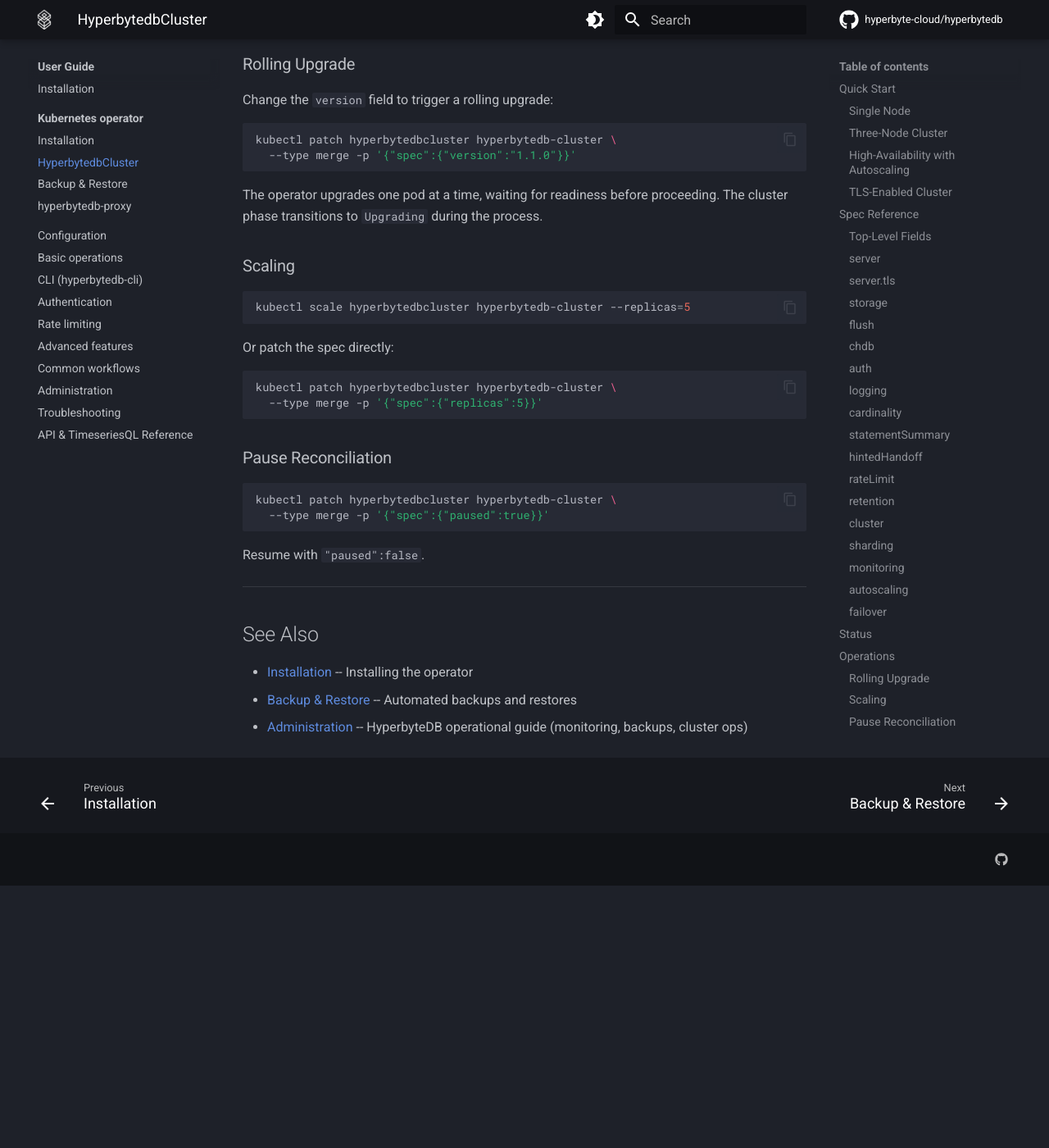
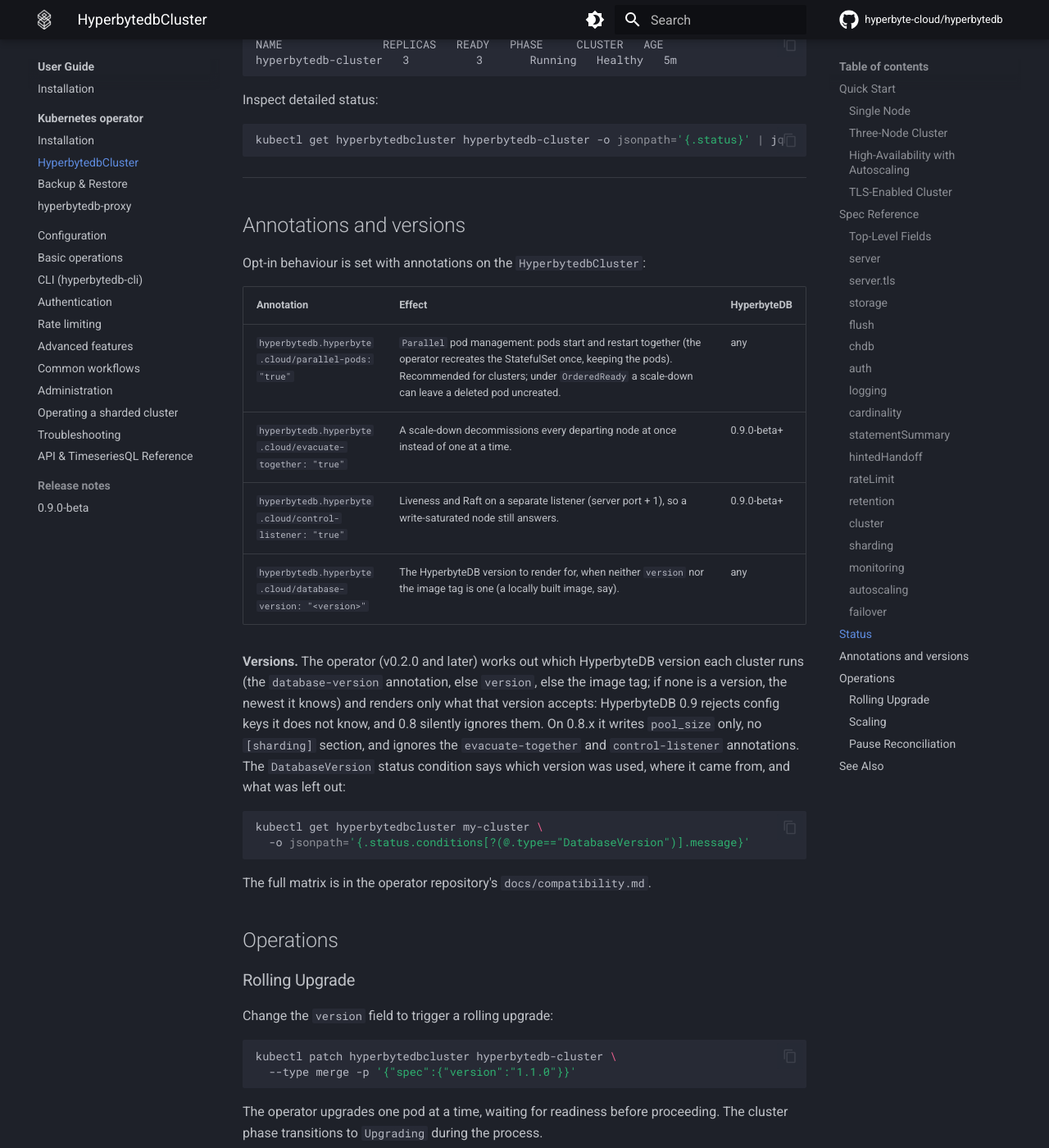
Before and after one commit to hyperbyte-cloud/hyperbytedb, an MkDocs documentation site: the page built from docs/user-guide/operator/cluster.md, in a window 1280 px wide and 1400 px high, scrolled down 12576 px. Shown: the whole window at 82% size. Built offline with MkDocs 1.6.1 and Material for MkDocs 9.7.7, drawn with Linux system fonts in a browser that asks for light colours; comment, search, counter and statistics services are not loaded; before the commit the page ends 13656 px from its top, so only the background shows below that; some of the changed text lies outside the part shown.

Commit message:
docs: 0.9.0-beta release notes, operator versions, runtime settings
Release notes for 0.9.0-beta (highlights, upgrading from 0.8.x, known
limits). The HyperbytedbCluster page documents the three chDB pool fields
and how they render per HyperbyteDB version, the operator annotations,
and the DatabaseVersion condition. Administration covers SET and SHOW
SETTINGS. The operating guide and release notes are in the nav.

````diff
--- a/docs/user-guide/operator/cluster.md
+++ b/docs/user-guide/operator/cluster.md
@@ -38,7 +38,7 @@
 spec:
   replicas: 5
   image: hyperbytedb:latest
-  version: "0.8.3"
+  version: "0.9.0-beta"
   server:
     port: 8086
     requestTimeoutSecs: 60
@@ -132,7 +132,7 @@
 spec:
   replicas: 3
   image: hyperbytedb:latest
-  version: "0.8.3"
+  version: "0.9.0-beta"
   server:
     port: 8086
     tls:
@@ -233,7 +233,13 @@
 | Field | Type | Default | Description |
 |-------|------|---------|-------------|
 | `sessionDataPath` | string | | chDB session data directory (embedded MergeTree storage) |
-| `poolSize` | int32 | `1` | Number of chDB connections to the same session data path. Clamped to 1–32. Set `server.maxConcurrentQueries` ≥ `poolSize` for best overlap. |
+| `queryPoolSize` | int32 | | chDB connections for queries. Unset on HyperbyteDB 0.9.0-beta and later: the database uses one per CPU of the pod's limit, plus one, and `SET query_pool_size = <n>` changes it at run time. |
+| `writePoolSize` | int32 | `1` when no pool field is set | chDB connections for ingest and flush. |
+| `poolSize` | int32 | | Legacy: one size for both pools, when the other two are unset. HyperbyteDB 0.8.x has only this one (the operator writes `poolSize`, else `queryPoolSize`, else 1). |
+
+Set `server.maxConcurrentQueries` ≥ the query pool for best overlap. A
+larger query pool is not always faster: each query also runs threads of its
+own, and on 3-CPU pods 12 connections were 10-40% slower than 4.
 
 ### `auth`
 
@@ -409,6 +415,33 @@
 
 ---
 
+## Annotations and versions
+
+Opt-in behaviour is set with annotations on the `HyperbytedbCluster`:
+
+| Annotation | Effect | HyperbyteDB |
+|---|---|---|
+| `hyperbytedb.hyperbyte.cloud/parallel-pods: "true"` | `Parallel` pod management: pods start and restart together (the operator recreates the StatefulSet once, keeping the pods). Recommended for clusters; under `OrderedReady` a scale-down can leave a deleted pod uncreated. | any |
+| `hyperbytedb.hyperbyte.cloud/evacuate-together: "true"` | A scale-down decommissions every departing node at once instead of one at a time. | 0.9.0-beta+ |
+| `hyperbytedb.hyperbyte.cloud/control-listener: "true"` | Liveness and Raft on a separate listener (server port + 1), so a write-saturated node still answers. | 0.9.0-beta+ |
+| `hyperbytedb.hyperbyte.cloud/database-version: "<version>"` | The HyperbyteDB version to render for, when neither `version` nor the image tag is one (a locally built image, say). | any |
+
+**Versions.** The operator (v0.2.0 and later) works out which HyperbyteDB
+version each cluster runs (the `database-version` annotation, else `version`,
+else the image tag; if none is a version, the newest it knows) and renders
+only what that version accepts: HyperbyteDB 0.9 rejects config keys it does
+not know, and 0.8 silently ignores them. On 0.8.x it writes `pool_size`
+only, no `[sharding]` section, and ignores the `evacuate-together` and
+`control-listener` annotations. The `DatabaseVersion` status condition says
+which version was used, where it came from, and what was left out:
+
+```bash
+kubectl get hyperbytedbcluster my-cluster \
+  -o jsonpath='{.status.conditions[?(@.type=="DatabaseVersion")].message}'
+```
+
+The full matrix is in the operator repository's `docs/compatibility.md`.
+
 ## Operations
 
 ### Rolling Upgrade
--- a/mkdocs.yml
+++ b/mkdocs.yml
@@ -102,8 +102,11 @@
       - Advanced features: user-guide/advanced-features.md
       - Common workflows: user-guide/common-workflows.md
       - Administration: user-guide/administration.md
+      - Operating a sharded cluster: user-guide/operating-sharded-clusters.md
       - Troubleshooting: user-guide/troubleshooting.md
       - API & TimeseriesQL Reference: user-guide/reference.md
+      - Release notes:
+          - 0.9.0-beta: user-guide/release-notes-0.9.0-beta.md
   - Developer Guide:
       - developer-guide/index.md
       - Architecture: developer-guide/architecture.md
````
Also changed, not shown: docs/user-guide/administration.md (+15 -0 lines), docs/user-guide/operating-sharded-clusters.md (+8 -0 lines), docs/user-guide/release-notes-0.9.0-beta.md (added, +64 -0 lines).
